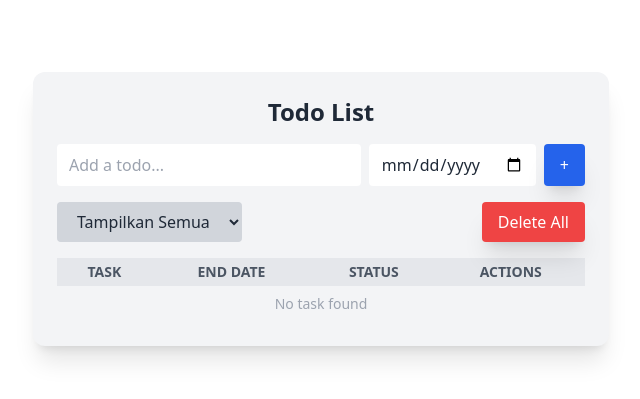
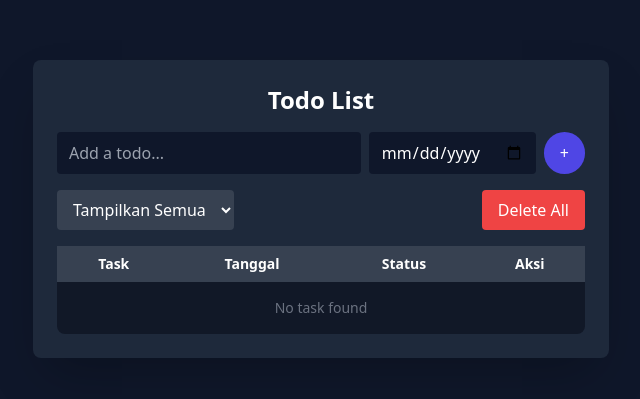
Before and after one commit to Revou-Coding-Camp/codingcamp-7-jul-25-Lukman9029, a plain HTML site: page index.html in a window 1280 px wide. Shown: the part 191-590 px from the top of the page, without its empty margins (319-959 px from the left). Drawn offline with nearby package versions, Linux system fonts and the light colour scheme; files that its build step writes are made by us from their sources.

Commit message:
ganti warna

```diff
--- a/index.html
+++ b/index.html
@@ -8,9 +8,9 @@
     <link rel="stylesheet" href="style.css" />
   </head>
   <body
-    class="bg-white min-h-screen flex items-center justify-center text-gray-800"
+    class="bg-[#0f172a] text-white flex items-center justify-center min-h-screen"
   >
-    <div class="bg-gray-100 p-6 rounded-xl shadow-xl w-full max-w-xl">
+    <div class="bg-[#1e293b] p-6 rounded-lg shadow-2xl w-full max-w-xl">
       <h1 class="text-center text-2xl font-bold mb-4">Todo List</h1>
 
       <div class="flex flex-col md:flex-row gap-2 mb-4">
@@ -18,16 +18,16 @@
           id="todoInput"
           type="text"
           placeholder="Add a todo..."
-          class="flex-1 px-3 py-2 rounded bg-white text-gray-800"
+          class="flex-1 px-3 py-2 rounded bg-[#0f172a] text-white"
         />
         <input
           id="todoDate"
           type="date"
-          class="px-3 py-2 rounded bg-white text-gray-800"
+          class="px-3 py-2 rounded bg-[#0f172a] text-white"
         />
         <button
           onclick="addTodo()"
-          class="bg-blue-600 hover:bg-blue-700 px-4 py-2 rounded text-white shadow-xl"
+          class="bg-indigo-600 hover:bg-indigo-700 px-4 py-2 rounded-full"
         >
           +
         </button>
@@ -37,7 +37,7 @@
         <select
           id="filterStatus"
           onchange="renderTodos()"
-          class="bg-gray-300 hover:bg-gray-400 px-4 py-2 rounded text-gray-800"
+          class="px-3 py-2 rounded bg-gray-700 text-white"
         >
           <option value="all">Tampilkan Semua</option>
           <option value="completed">Sudah Beres</option>
@@ -45,24 +45,24 @@
         </select>
         <button
           onclick="deleteAll()"
-          class="bg-red-500 hover:bg-red-600 px-4 py-2 rounded shadow-xl text-white"
+          class="bg-red-500 hover:bg-red-600 px-4 py-2 rounded"
         >
           Delete All
         </button>
       </div>
 
-      <table class="w-full text-sm text-left">
-        <thead class="bg-gray-200 text-gray-600 text-center">
-          <tr>
-            <th class="px-2 py-1">TASK</th>
-            <th class="px-2 py-1">END DATE</th>
-            <th class="px-2 py-1">STATUS</th>
-            <th class="px-2 py-1">ACTIONS</th>
+      <table class="w-full text-sm text-center bg-gray-900 rounded-lg">
+        <thead>
+          <tr class="bg-gray-700">
+            <th class="px-3 py-2">Task</th>
+            <th class="px-3 py-2">Tanggal</th>
+            <th class="px-3 py-2">Status</th>
+            <th class="px-3 py-2">Aksi</th>
           </tr>
         </thead>
-        <tbody id="todoList" class="text-center text-gray-800">
+        <tbody id="todoList">
           <tr>
-            <td colspan="4" class="py-2 text-gray-400">No task found</td>
+            <td colspan="4" class="py-4 text-gray-500">No task found</td>
           </tr>
         </tbody>
       </table>
```
